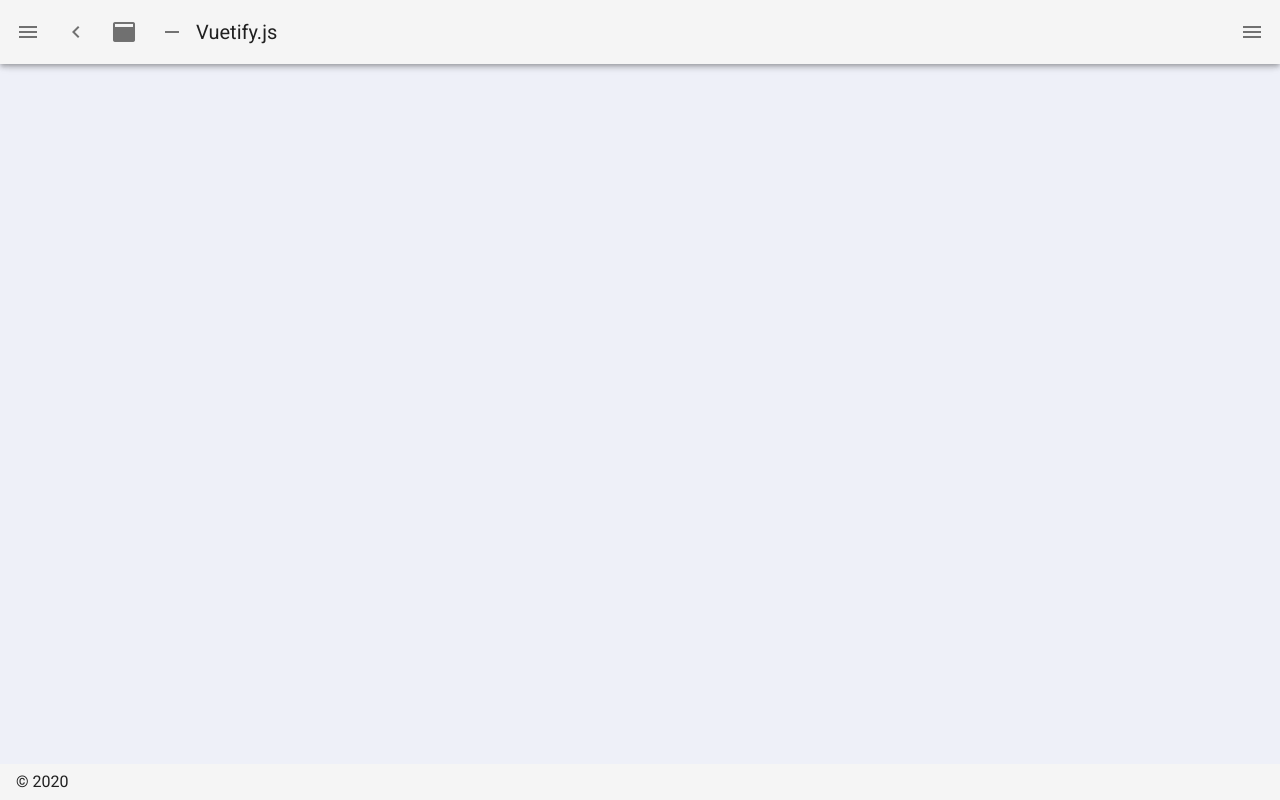
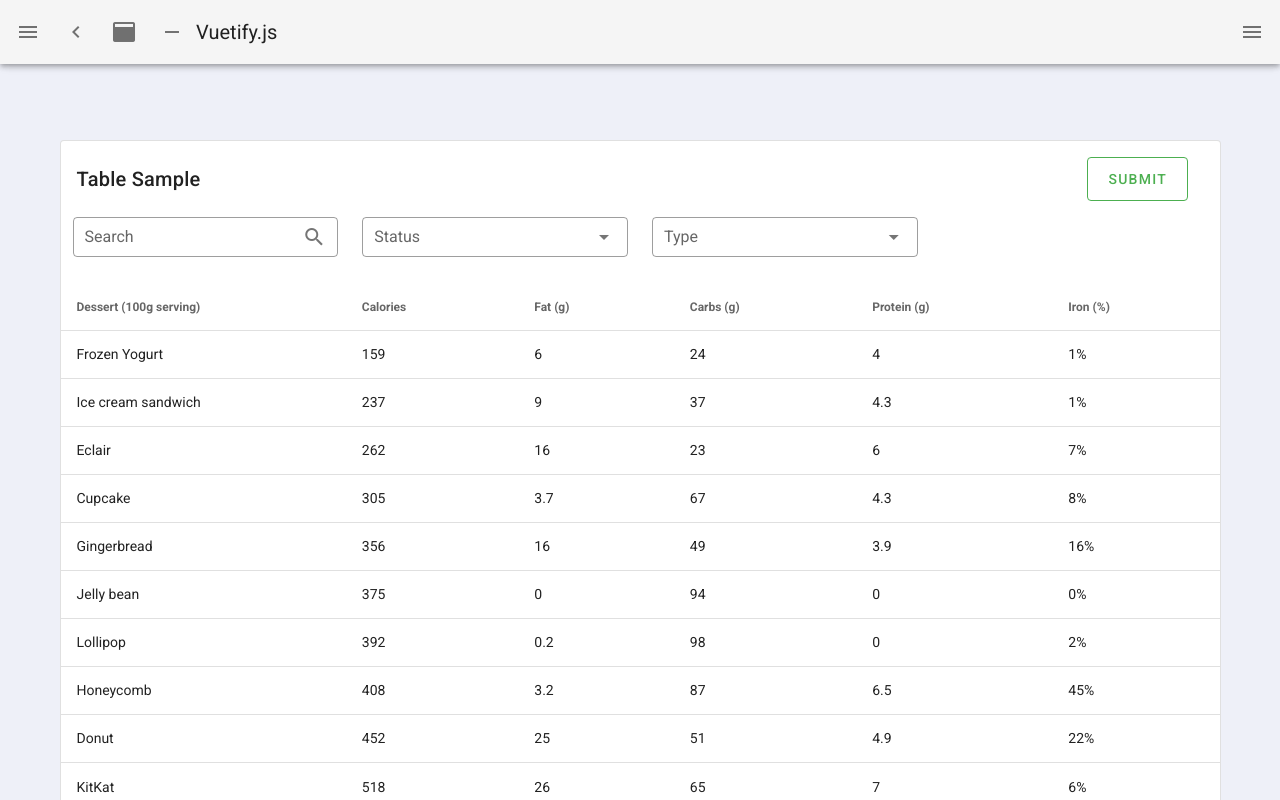
Before and after one commit to Sene68/nuxt_vuetify, a Nuxt app: page /table in a window 1280 px wide. Before the commit this address had no page. Shown: the top 800 px of the page. Built offline with nearby package versions, Linux system fonts and the light colour scheme.

Commit message:
테이블 샘플 추가 (combobox 필터 미적용)

```diff
--- a/layouts/default.vue
+++ b/layouts/default.vue
@@ -110,6 +110,11 @@ export default {
           icon: 'mdi-form-select',
           title: 'Form Sample',
           to: '/form'
+        },
+        {
+          icon: 'mdi-table',
+          title: 'Table Sample',
+          to: '/table'
         }
       ],
       miniVariant: false,
--- /dev/null
+++ b/pages/table.vue
@@ -0,0 +1,173 @@
+<template>
+  <v-main>
+    <v-card
+      class="mx-auto"
+      max-width="1200"
+      outlined
+    >
+      <v-card-title>
+        Table Sample
+        <v-spacer></v-spacer>
+        <v-btn
+          outlined
+          large
+          color="success"
+          class="mr-4"
+        >
+          Submit
+        </v-btn>
+      </v-card-title>
+      <v-row class="mx-auto">
+        <v-col cols="3">
+          <v-text-field
+            v-model="search"
+            append-icon="mdi-magnify"
+            label="Search"
+            outlined
+            dense
+            hide-details
+          ></v-text-field>
+        </v-col>
+        <v-col cols="3">
+          <v-combobox
+            :items="status"
+            label="Status"
+            outlined
+            dense
+          ></v-combobox>
+        </v-col>
+        <v-col cols="3">
+          <v-combobox
+            :items="types"
+            label="Type"
+            outlined
+            dense
+          ></v-combobox>
+        </v-col>
+      </v-row>
+      <v-data-table
+        :headers="headers"
+        :items="desserts"
+        :search="search"
+      ></v-data-table>
+    </v-card>
+  </v-main>
+</template>
+<script>
+  export default {
+    data () {
+      return {
+        search: '',
+        selectStatus: 'select 1',
+        status: [
+          'select 1',
+          'select 2',
+          'select 3',
+          'select 4',
+        ],
+        selectType: 'types 1',
+        types: [
+          'types 1',
+          'types 2',
+          'types 3',
+          'types 4',
+        ],
+        headers: [
+          {
+            text: 'Dessert (100g serving)',
+            align: 'start',
+            sortable: false,
+            value: 'name',
+          },
+          { text: 'Calories', value: 'calories' },
+          { text: 'Fat (g)', value: 'fat' },
+          { text: 'Carbs (g)', value: 'carbs' },
+          { text: 'Protein (g)', value: 'protein' },
+          { text: 'Iron (%)', value: 'iron' },
+        ],
+        desserts: [
+          {
+            name: 'Frozen Yogurt',
+            calories: 159,
+            fat: 6.0,
+            carbs: 24,
+            protein: 4.0,
+            iron: '1%',
+          },
+          {
+            name: 'Ice cream sandwich',
+            calories: 237,
+            fat: 9.0,
+            carbs: 37,
+            protein: 4.3,
+            iron: '1%',
+          },
+          {
+            name: 'Eclair',
+            calories: 262,
+            fat: 16.0,
+            carbs: 23,
+            protein: 6.0,
+            iron: '7%',
+          },
+          {
+            name: 'Cupcake',
+            calories: 305,
+            fat: 3.7,
+            carbs: 67,
+            protein: 4.3,
+            iron: '8%',
+          },
+          {
+            name: 'Gingerbread',
+            calories: 356,
+            fat: 16.0,
+            carbs: 49,
+            protein: 3.9,
+            iron: '16%',
+          },
+          {
+            name: 'Jelly bean',
+            calories: 375,
+            fat: 0.0,
+            carbs: 94,
+            protein: 0.0,
+            iron: '0%',
+          },
+          {
+            name: 'Lollipop',
+            calories: 392,
+            fat: 0.2,
+            carbs: 98,
+            protein: 0,
+            iron: '2%',
+          },
+          {
+            name: 'Honeycomb',
+            calories: 408,
+            fat: 3.2,
+            carbs: 87,
+            protein: 6.5,
+            iron: '45%',
+          },
+          {
+            name: 'Donut',
+            calories: 452,
+            fat: 25.0,
+            carbs: 51,
+            protein: 4.9,
+            iron: '22%',
+          },
+          {
+            name: 'KitKat',
+            calories: 518,
+            fat: 26.0,
+            carbs: 65,
+            protein: 7,
+            iron: '6%',
+          },
+        ],
+      }
+    },
+  }
+</script>
```
